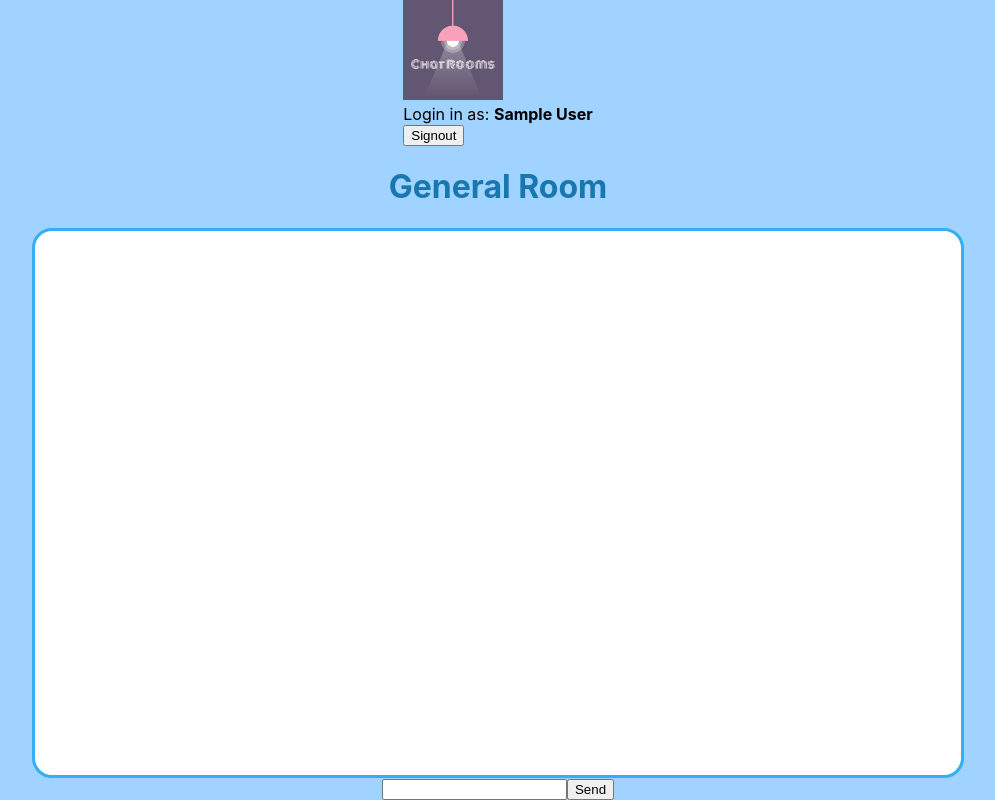
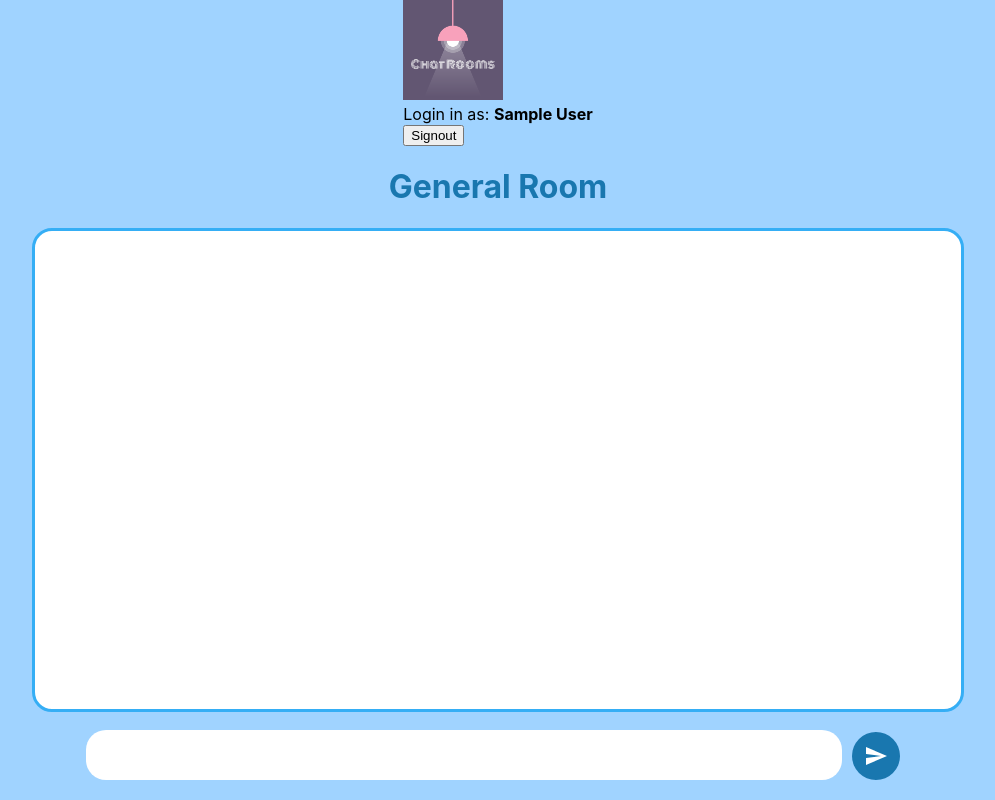
Before and after one commit to Madylune/chat-rooms, a React (Create React App) app: page /chat in a window 1280 px wide. Shown: the whole page, without its empty margins (142-1137 px from the left). Built offline with nearby package versions, Linux system fonts and the light colour scheme; no server answers; the database is empty; sample sign-in values are in the browser's storage.

Commit message:
Feat: Adding user info to message

```diff
--- a/package.json
+++ b/package.json
@@ -9,6 +9,7 @@
     "@testing-library/react": "9.5.0",
     "@testing-library/user-event": "7.2.1",
     "firebase": "7.19.1",
+    "firebase-admin": "^9.1.1",
     "lodash": "4.17.20",
     "react": "16.13.1",
     "react-dom": "16.13.1",
--- /dev/null
+++ b/src/components/AvatarBadge.js
@@ -0,0 +1,30 @@
+import React from 'react'
+import styled from 'styled-components'
+import Badge from '@material-ui/core/Badge'
+import Avatar from '@material-ui/core/Avatar'
+
+const StyledBadge = styled(Badge)`
+  && {
+    .MuiBadge-dot {
+      background-color: #44b700;
+    }
+  }
+`
+
+const AvatarBadge = () => {
+  return (
+    <div>
+      <StyledBadge
+        variant="dot"
+        anchorOrigin={{
+          vertical: 'bottom',
+          horizontal: 'right',
+        }}
+      >
+        <Avatar alt="User's avatar" src={require('../assets/user.jpg')} />
+      </StyledBadge>
+    </div>
+  )
+}
+
+export default AvatarBadge
--- a/src/components/Header.js
+++ b/src/components/Header.js
@@ -1,7 +1,7 @@
 import React, { useState, useEffect } from 'react'
 import { auth } from '../services/firebase'
 import { signout } from '../helpers/auth'
-import getOr from 'lodash/fp/getOr'
+import get from 'lodash/fp/get'
 
 const Header = () => {
   const [ user, setUser ] = useState()
@@ -16,7 +16,7 @@ const Header = () => {
     <div>
       <img src={require("../assets/chatrooms_logo.png")} height="100px" alt="Logo Chat Rooms" />
       <div>
-        Login in as: <strong>{getOr('email', 'displayName', user)}</strong>
+        Login in as: <strong>{get('displayName', user) ? get('displayName', user) : 'Anonyme'}</strong>
       </div>
       <button type="submit" onClick={logout}>Signout</button>
     </div>
--- a/src/components/Message.js
+++ b/src/components/Message.js
@@ -1,19 +1,36 @@
 import React from 'react'
 import styled from 'styled-components'
 import get from 'lodash/fp/get'
+import { useSelector } from 'react-redux'
+import AvatarBadge from './AvatarBadge'
+
+const StyledWrapper = styled.div`
+  display: flex;
+  align-items: center;
+`
+
+const StyledUsername = styled.div``
 
 const StyledMessage = styled.div`
-  background-color: #cbe3fb;
+  background-color: ${props => props.isCurrentUser ? '#f9d3b2' : '#cbe3fb'};
   border-radius: 40px;
   margin: 10px;
   padding: 10px 20px;
   width: fit-content;
 `
 
-const Message = ({ message }) => (
-  <StyledMessage>
-    {get('content', message)}
-  </StyledMessage>
-)
+const Message = ({ message }) => {
+  const currentUser = useSelector(state => state.currentUser)
+  const isCurrentUser = get('uid', currentUser) === get('uid', message)
+  return (
+    <StyledWrapper>
+      <AvatarBadge />
+      <StyledUsername>{get('uid', message) ? get('uid', message) : 'Anonyme'}</StyledUsername>
+      <StyledMessage isCurrentUser={isCurrentUser}>
+        {get('content', message)}
+      </StyledMessage>
+    </StyledWrapper>
+  )
+}
 
 export default Message
--- a/src/helpers/auth.js
+++ b/src/helpers/auth.js
@@ -17,6 +17,6 @@ export const updateUserData = user => {
   currentUser.updateProfile(user).then(() => {
     // Update successful.
   }).catch(error => {
-    // An error happened.
+    console.log('Error updating user data:', error);
   })
 }
--- a/src/pages/Chat.js
+++ b/src/pages/Chat.js
@@ -6,6 +6,8 @@ import get from 'lodash/fp/get'
 import map from 'lodash/fp/map'
 import Message from '../components/Message'
 import Header from '../components/Header'
+import IconButton from '@material-ui/core/IconButton'
+import SendIcon from '@material-ui/icons/Send'
 
 const StyledChat = styled.div`
   background-color: #a0d3ff;
@@ -28,6 +30,29 @@ const StyledContent = styled.div`
   padding: 15px;
   width: 70%;
   height: 70%;
+`
+
+const StyledForm = styled.form`
+  width: 70%;
+  text-align: center;
+  margin: 10px;
+
+  input {
+    width: 80%;
+    height: 40px;
+    border-radius: 20px;
+    border: transparent;
+    padding: 5px 20px;
+    font-size: 16px;
+  }
+`
+
+const StyledIconButton = styled(IconButton)`
+  && {
+    background-color: #1977af;
+    color: #ffffff;
+    margin: 10px;
+  }
 `
 
 class Chat extends Component {
@@ -79,11 +104,13 @@ class Chat extends Component {
             <Message key={get('timestamp', message)} message={message} />
           , messages)}
         </StyledContent>
-        <form onSubmit={this.handleSubmit}>
+        <StyledForm onSubmit={this.handleSubmit}>
           <input onChange={this.handleChange} value={content}></input>
           {error ? <p>{writeError}</p> : null}
-          <button type="submit">Send</button>
-        </form>
+          <StyledIconButton aria-label="send" type="submit">
+            <SendIcon />
+          </StyledIconButton>
+        </StyledForm>
       </StyledChat>
     )
   }
--- a/src/services/firebase.js
+++ b/src/services/firebase.js
@@ -1,17 +1,7 @@
 import firebase from 'firebase/app'
 import 'firebase/auth'
 import 'firebase/database'
-
-const FIREBASE_CONFIG = {
-  apiKey: "AIzaSyABrFCQSJz9_Pt74JlNNrJn-0-8fLTF2ck",
-  authDomain: "chat-c5a1b.firebaseapp.com",
-  databaseURL: "https://chat-c5a1b.firebaseio.com",
-  projectId: "chat-c5a1b",
-  storageBucket: "chat-c5a1b.appspot.com",
-  messagingSenderId: "192394678210",
-  appId: "1:192394678210:web:a1fec82d3182705707d05b",
-  measurementId: "G-NK798QJTRN"
-}
+import { FIREBASE_CONFIG } from '../config'
 
 firebase.initializeApp(FIREBASE_CONFIG)
 
```
Also changed, not shown: src/assets/user.jpg (added), 1 other file (tests, documents, lock files or other folders).
